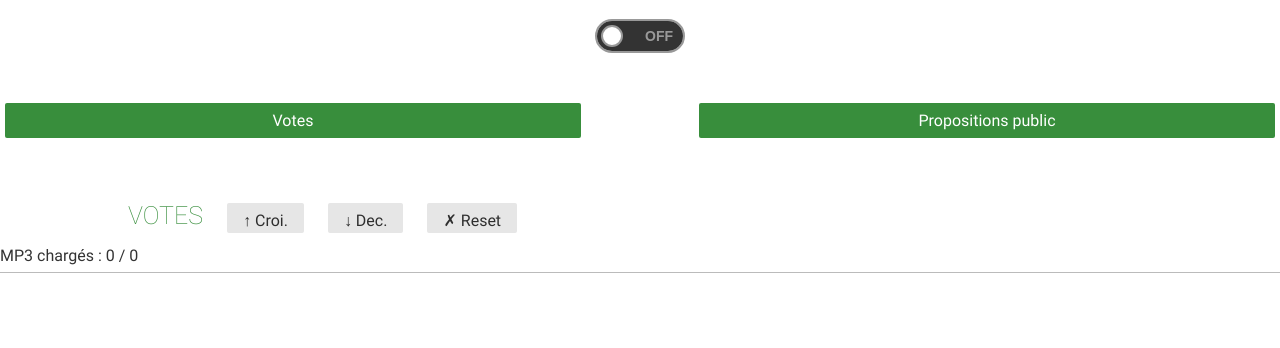
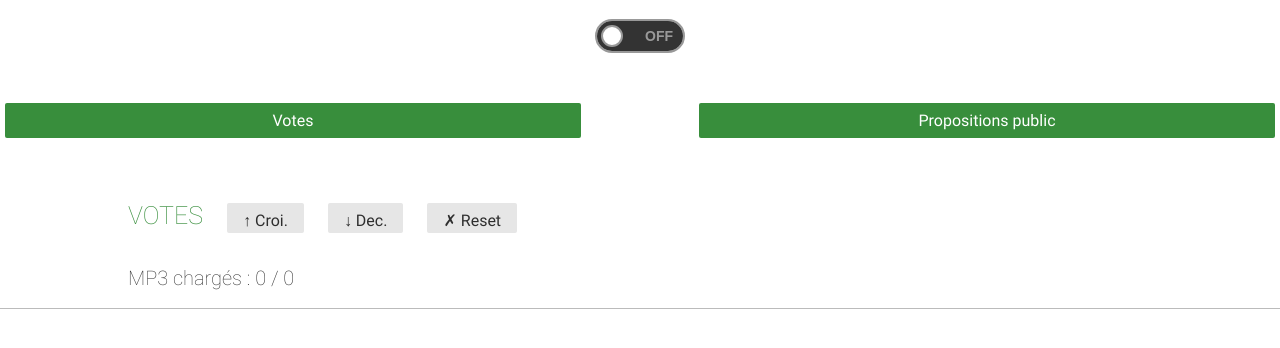
Before and after one commit to jeremy-flusin/hxvote, a plain HTML site: page webapp/client/back/index.html at #/votes in a window 1280 px wide. Shown: the part 128-476 px from the top of the page. Drawn offline with Linux system fonts and the light colour scheme; no server answers.

Commit message:
style mp3 + ignore dumps

```diff
--- a/webapp/client/back/votes.html
+++ b/webapp/client/back/votes.html
@@ -3,7 +3,7 @@
      <a ng-click="downOrder()" class="thread-back-button pure-button">&#8593; Croi.</a>
      <a ng-click="upOrder()" class="thread-back-button pure-button">&#8595; Dec.</a>
      <a ng-click="resetActionVotes()" class="thread-back-button pure-button">&#10007; Reset</a>
-     <p>MP3 charg&eacute;s : {{soundsLoaded / 2}} / {{soundsToLoad}}</p>
+     <p class="audio-loaded">MP3 charg&eacute;s : {{soundsLoaded / 2}} / {{soundsToLoad}}</p>
 </div>
 <ul class="fullscreen-list votes">
     <li ng-click="slide($event, action)" ng-repeat="action in actions" ng-class="{'covered': action.cover || action.soundPlaying}">
--- a/webapp/client/styles/main-back.css
+++ b/webapp/client/styles/main-back.css
@@ -243,3 +243,10 @@ ul.fullscreen-list a li:hover .icon-nose{
 .slider-actions{
 	padding: 20px;
 }
+
+.audio-loaded{
+	font-weight: 100;
+	font-size: 20px;
+	margin: 20px auto;
+	margin-left: 10%;
+}
```
Also changed, not shown: 1 other file.
